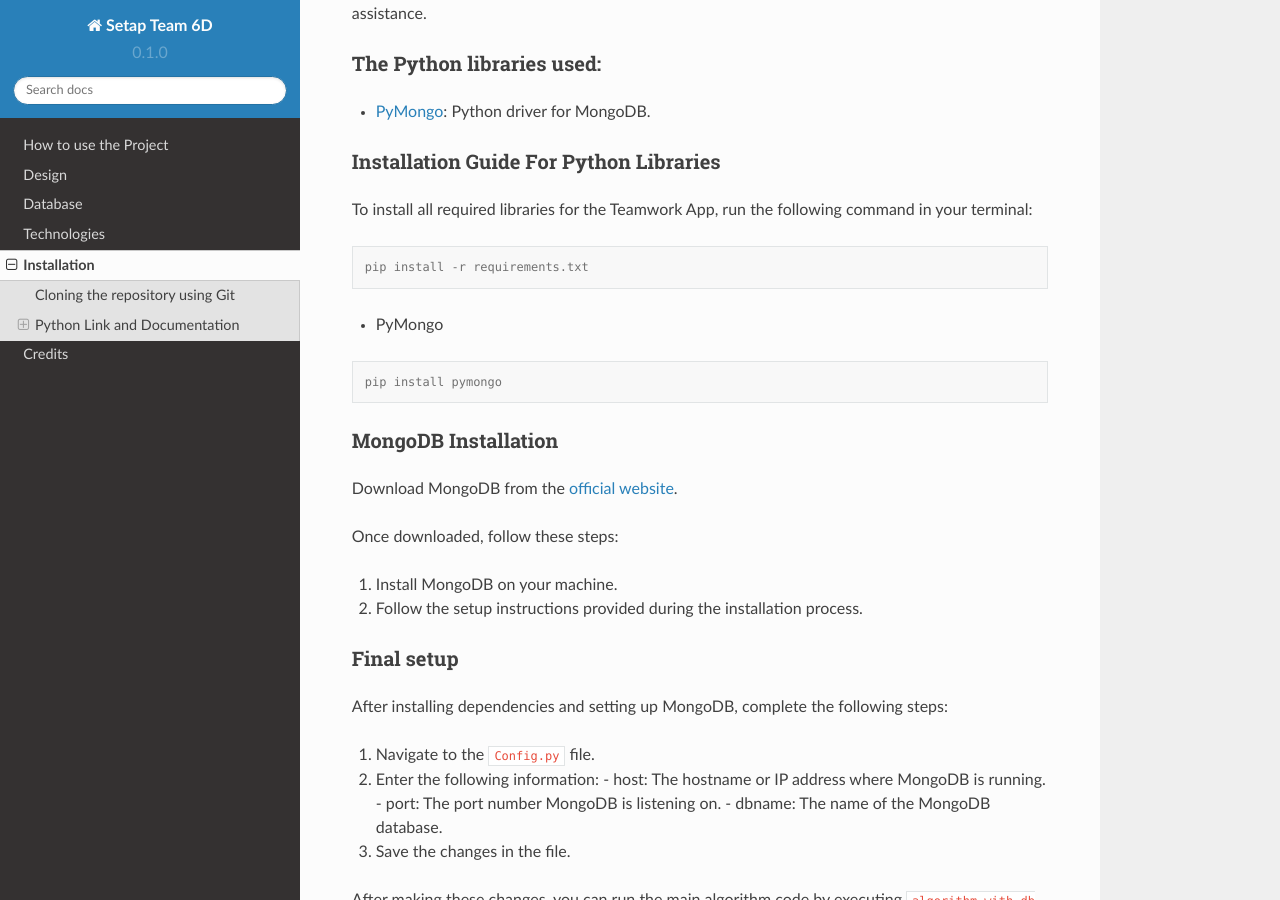
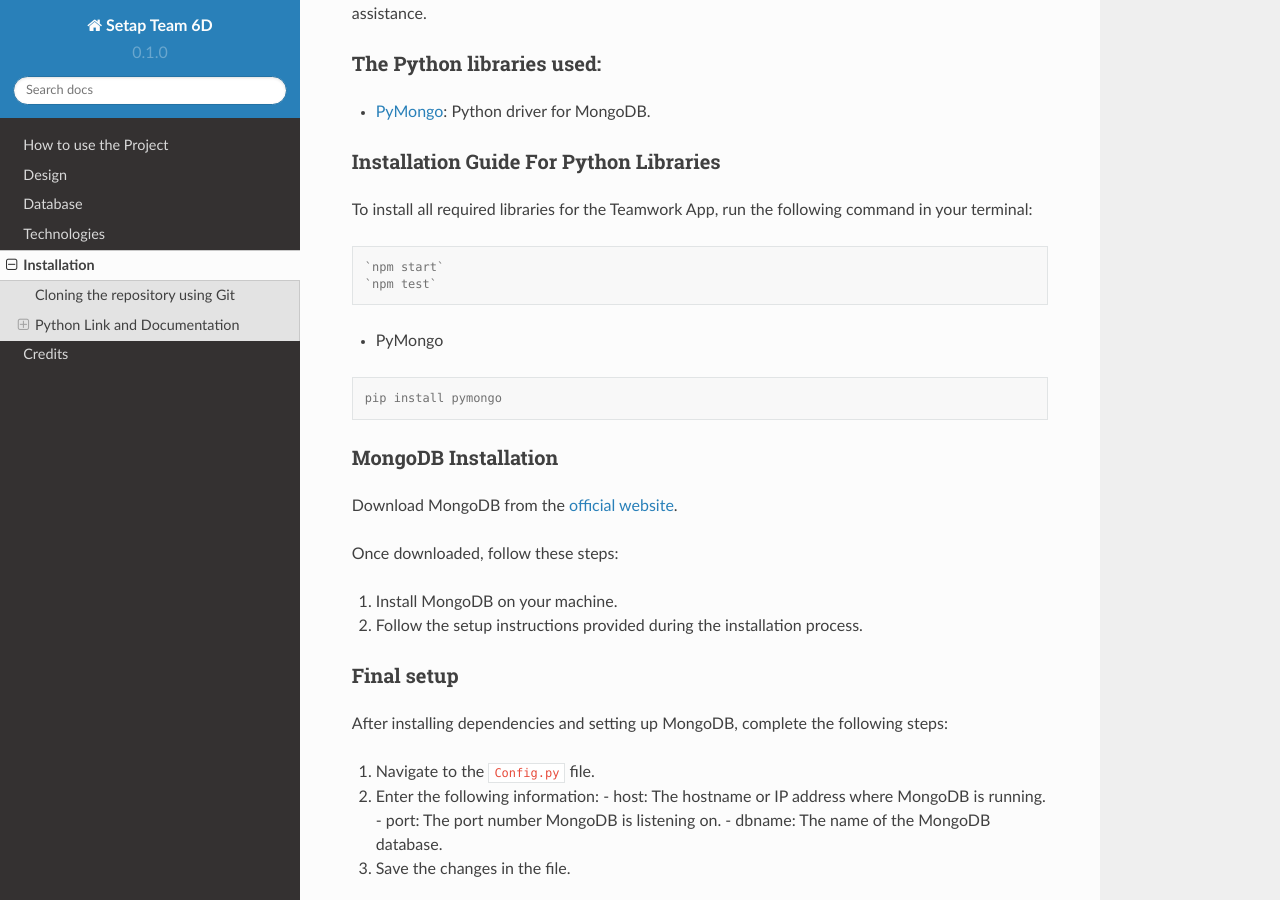
Before and after one commit to Teamwork-6D/teamwork-client, a Sphinx documentation site: the page built from docs/source/installation.rst, in a window 1280 px wide and 900 px high, scrolled down 390 px. Built offline with Sphinx 7.4.7 and the Read the Docs theme 2.0.0, drawn with Linux system fonts in a browser that asks for light colours.

Commit message:
Update installation.rst

```diff
--- a/docs/source/installation.rst
+++ b/docs/source/installation.rst
@@ -25,7 +25,9 @@ To install all required libraries for the Teamwork App, run the following comman
 
 .. code-block:: console
 
-    pip install -r requirements.txt
+    `npm start`
+    `npm test`
+
 
 - PyMongo
 
```
